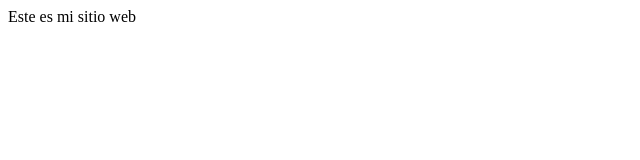
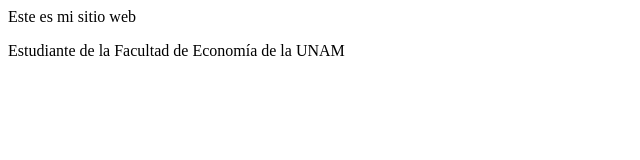
Before and after one commit to luizhacks/luizhacks.github.io, a plain HTML site: page index.html in a window 1280 px wide. Shown: the whole page, without its empty margins (0-640 px from the left). Drawn offline with Linux system fonts and the light colour scheme.

Commit message:
Update index.html

```diff
--- a/index.html
+++ b/index.html
@@ -1 +1,2 @@
 <p>Este es mi sitio web</p>
+<p>Estudiante de la Facultad de Economía de la UNAM</p>
```
